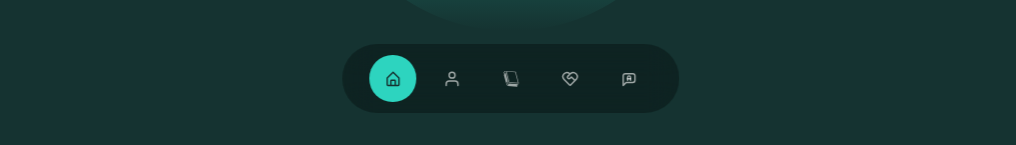
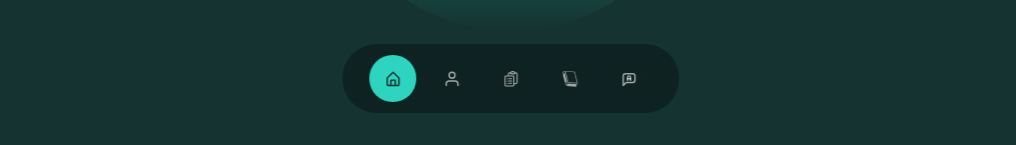
Before and after one commit to GuilhermeAugustoR/Portfolio_Guilherme, a React (Create React App) app: page / in a window 1280 px wide. Shown: the part 655-800 px from the top of the page, without its empty margins (129-1145 px from the left). Built offline with nearby package versions, Linux system fonts and the light colour scheme.

Commit message:
♻️ Icon edit

```diff
--- a/src/components/Nav/index.tsx
+++ b/src/components/Nav/index.tsx
@@ -5,8 +5,8 @@ import "./styles.css";
 import { BiHomeAlt } from "react-icons/bi";
 import { FiUser } from "react-icons/fi";
 import { GiBlackBook } from "react-icons/gi";
-import { RiServiceLine } from "react-icons/ri";
 import { TbMessageLanguage } from "react-icons/tb";
+import { HiOutlineClipboardDocumentList } from "react-icons/hi2";
 
 const Nav = () => {
   const [active, setActive] = React.useState<string>("#");
@@ -32,14 +32,14 @@ const Nav = () => {
         onClick={() => setActive("#experience")}
         className={active === "#experience" ? "active" : ""}
       >
-        <GiBlackBook />
+        <HiOutlineClipboardDocumentList />
       </a>
       <a
         href="#portfolio"
         onClick={() => setActive("#portfolio")}
         className={active === "#portfolio" ? "active" : ""}
       >
-        <RiServiceLine />
+        <GiBlackBook />
       </a>
       <a
         href="#contact"
```
